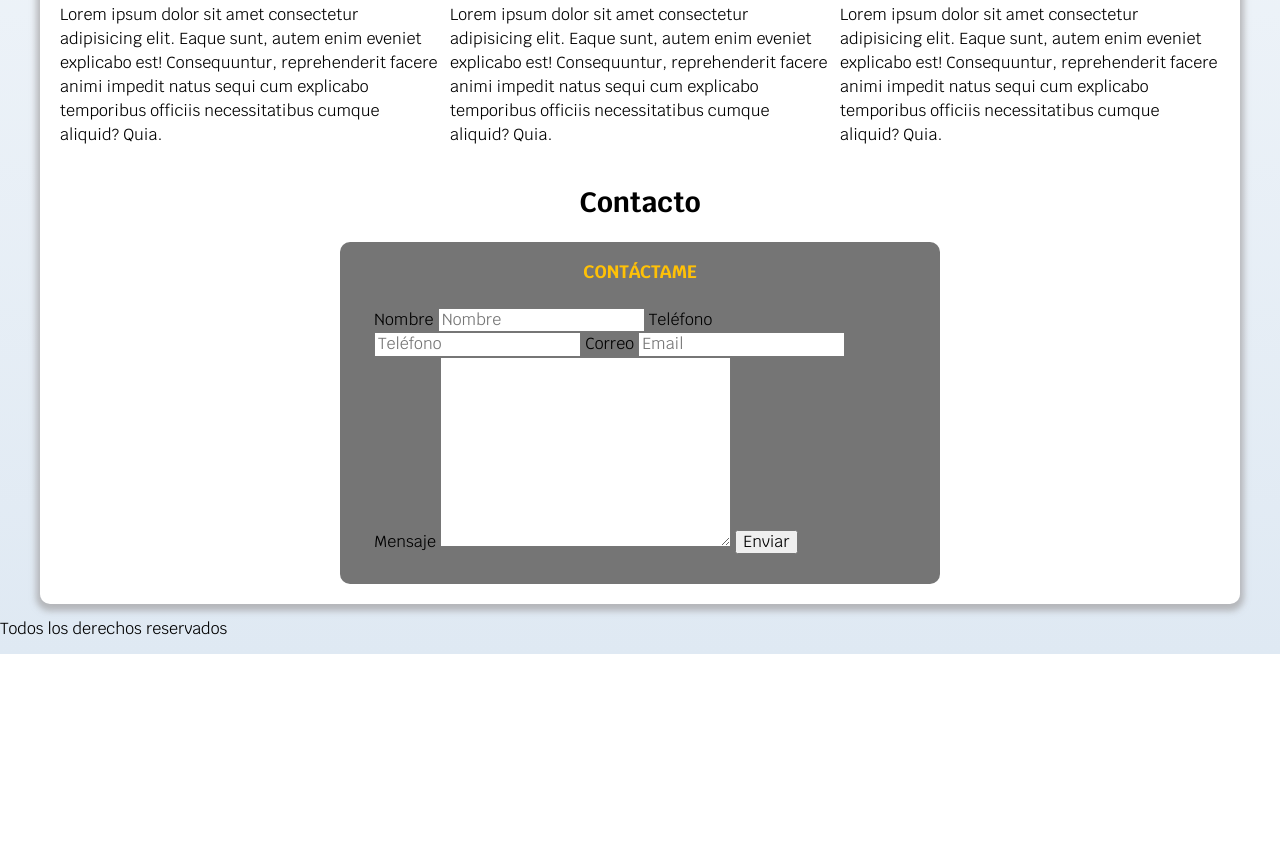
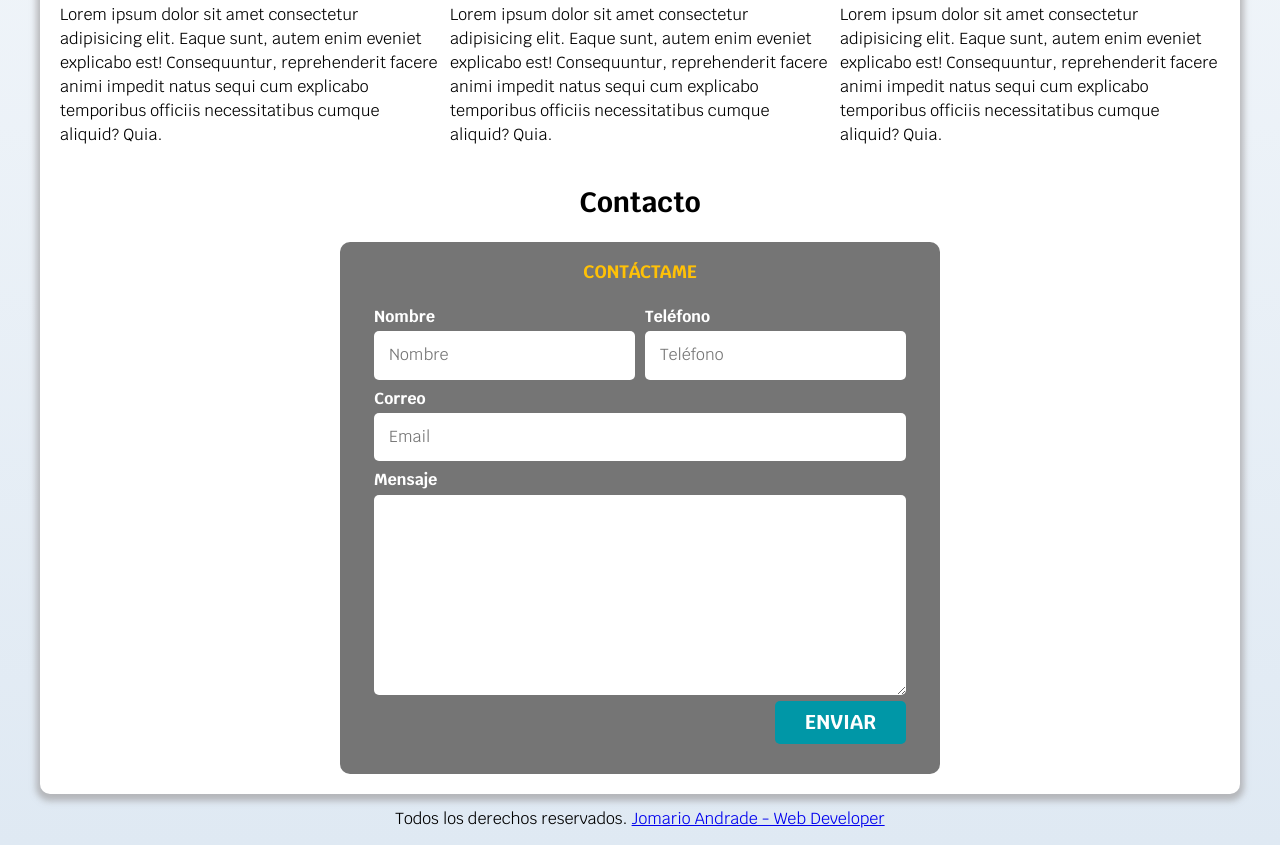
Before and after one commit to jomas94/Proyecto_freelancer, a plain HTML site: page index.html in a window 1280 px wide. Shown: the part 926-1771 px from the top of the page. Before the commit the page ends 1580 px from the top, so only its background shows below. Drawn offline with Linux system fonts and the light colour scheme.

Commit message:
finalizado

```diff
--- a/css/style.css
+++ b/css/style.css
@@ -15,9 +15,15 @@
 html{
     font-size: 62.5%;
     box-sizing: border-box;
+    scroll-snap-type: y mandatory;
 }
 *, *:before, *:after{
     box-sizing: inherit;
+}
+/*Scroll Snap*/
+.servicio, .navegacionPrincipal, .formulario, .footer{
+    scroll-snap-align: center;
+    /* scroll-snap-stop: always; */
 }
 body{
     font-size: 16px; /* 1rem=10px*/
@@ -43,13 +49,41 @@ body{
     text-transform: uppercase;
     font-weight: bold;
     border-radius: .5rem;
-    width: 80%;
+    width: 90%;
     text-align: center;
+    border: none;
 }
+
 @media (min-width: 480px ){
     .boton{
         width: auto;
+        margin-top: 3rem;
     }
+}
+.boton:hover{
+    cursor: pointer;
+}
+
+.boton:active{
+    transform: scale(95%);
+}
+
+/* Utilidades**/
+.w-sm-100{
+    width: 100%;
+}
+
+@media (min-width: 768px ){
+    .w-sm-100{
+        width: auto;
+    }
+}
+.flex{
+    display: flex;
+
+}
+.alinear-derecha{
+    justify-content: flex-end;
 }
 
 /* tipografia*/
@@ -143,6 +177,7 @@ h1,h2,h3{
     align-items: flex-end;
 }
 
+
 /* Servicios*/
 @media (min-width: 768px ){
 
@@ -197,11 +232,45 @@ h1,h2,h3{
     margin-bottom: 2rem;
     color: var(--primario);
 }
+@media (min-width: 768px ){
 
-.contenedor-campos{
+    .contenedor-campos{
+        display: grid;
+        grid-template-columns: 1fr 1fr;
+        grid-template-rows: auto auto 20rem;
+        column-gap: 1rem;
+    }
+    .campo:nth-child(3),
+    .campo:nth-child(4){
+
+        grid-column: 1/3;
+
+    }
 
 }
 
 .campo{
     margin-bottom: 1rem;
+
 }
+
+.campo label{
+    color: var(--blanco);
+    font-weight: bold;
+    margin-bottom: .5rem;
+    display: block;
+}
+
+.input-text{
+    width: 100%;
+    border: none;
+    padding: 1.5rem;
+    border-radius: .5rem;
+}
+.campo textarea{
+    height: 20rem;
+}
+/* footer*/
+.footer{
+    text-align: center;
+}
--- a/index.html
+++ b/index.html
@@ -101,26 +101,39 @@
                 <fieldset>
                     <legend>Contáctame</legend>
 
-                    <label for="">Nombre</label>
-                    <input type="text" placeholder="Nombre">
+                    <div class="contenedor-campos">
+                        <div class="campo">
+                            <label for="">Nombre</label>
+                            <input class="input-text" type="text" placeholder="Nombre">
+                        </div>
+                        <div class="campo">
 
-                    <label for="">Teléfono</label>
-                    <input type="tel" placeholder="Teléfono">
+                            <label for="">Teléfono</label>
+                            <input class="input-text" type="tel" placeholder="Teléfono">
+                        </div>
+                        <div class="campo">
 
-                    <label for="">Correo</label>
-                    <input type="mail" placeholder="Email">
+                            <label for="">Correo</label>
+                            <input class="input-text" type="mail" placeholder="Email">
+                        </div>
 
-                    <label for="">Mensaje</label>
-                    <textarea name="" id="" cols="30" rows="10"></textarea>
+                        <div class="campo">
+                            <label for="">Mensaje</label>
+                            <textarea class="input-text"></textarea>
+                        </div>
 
-                    <input type="submit" value="Enviar">
+                    </div>
+
+                    <div class="alinear-derecha flex">
+                        <input class="boton w-sm-100" type="submit" value="Enviar">
+                    </div>
                 </fieldset>
             </form>
         </section>
     </main>
 
-        <footer>
-            <p>Todos los derechos reservados</p>
+        <footer class="footer">
+            <p>Todos los derechos reservados. <a href="https://github.com/jomas94" target="_blank">Jomario Andrade - Web Developer</a></p>
         </footer>
     </body>
     </html>
```
